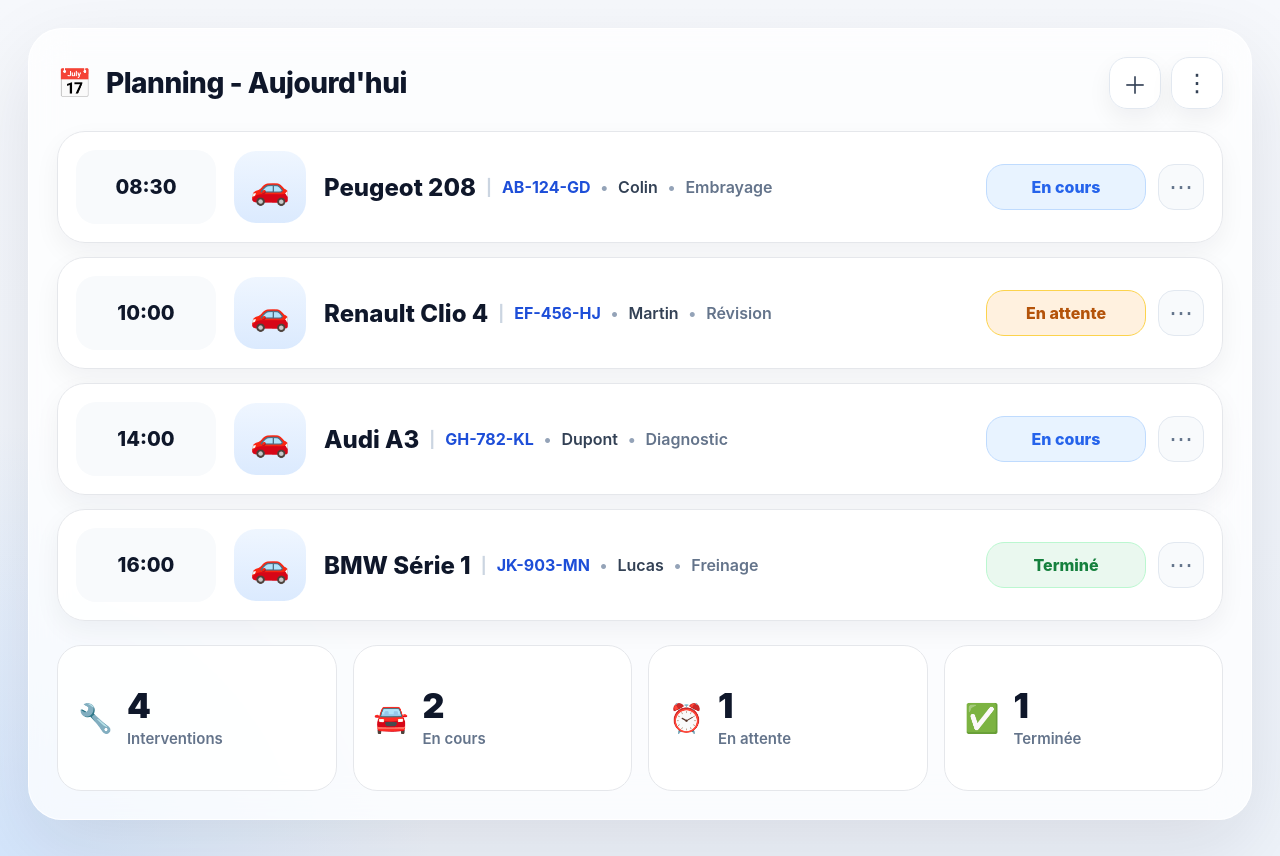
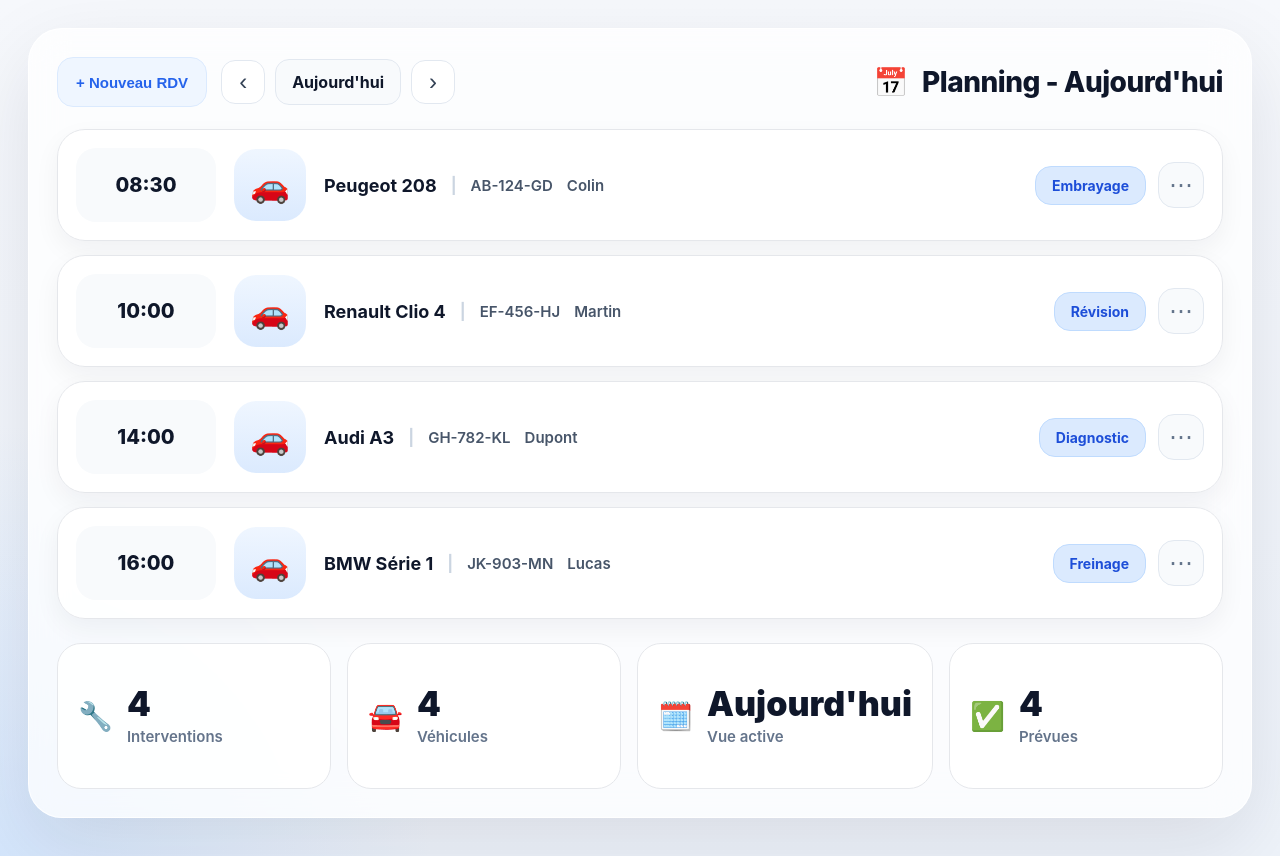
Before and after one commit to amunia2a-lab/planning, a Next.js app: page / in a window 1280 px wide. Built offline with nearby package versions, Linux system fonts and the light colour scheme.

Commit message:
Add files via upload

```diff
--- a/app/page.tsx
+++ b/app/page.tsx
@@ -5,7 +5,6 @@
   plate: string;
   client: string;
   intervention: string;
-  status: "En cours" | "En attente" | "Terminé";
 };
 
 const appointments: Appointment[] = [
@@ -16,7 +15,6 @@
     plate: "AB-124-GD",
     client: "Colin",
     intervention: "Embrayage",
-    status: "En cours",
   },
   {
     id: "2",
@@ -25,7 +23,6 @@
     plate: "EF-456-HJ",
     client: "Martin",
     intervention: "Révision",
-    status: "En attente",
   },
   {
     id: "3",
@@ -34,7 +31,6 @@
     plate: "GH-782-KL",
     client: "Dupont",
     intervention: "Diagnostic",
-    status: "En cours",
   },
   {
     id: "4",
@@ -43,7 +39,6 @@
     plate: "JK-903-MN",
     client: "Lucas",
     intervention: "Freinage",
-    status: "Terminé",
   },
 ];
 
@@ -53,14 +48,19 @@
       <div style={styles.shell}>
         <section style={styles.widget}>
           <div style={styles.topBar}>
+            <div style={styles.leftHeader}>
+              <button style={styles.newButton}>+ Nouveau RDV</button>
+
+              <div style={styles.navGroup}>
+                <button style={styles.navButton}>‹</button>
+                <span style={styles.dayPill}>Aujourd'hui</span>
+                <button style={styles.navButton}>›</button>
+              </div>
+            </div>
+
             <div style={styles.titleRow}>
               <span style={styles.calendarIcon}>📅</span>
-              <h1 style={styles.title}>Planning - Aujourd'hui</h1>
-            </div>
-
-            <div style={styles.topActions}>
-              <button style={styles.iconButton}>＋</button>
-              <button style={styles.iconButton}>⋮</button>
+              <h1 style={styles.title}>Planning - Aujourd&apos;hui</h1>
             </div>
           </div>
 
@@ -74,15 +74,12 @@
                 <div style={styles.inlineInfo}>
                   <span style={styles.model}>{item.model}</span>
                   <span style={styles.separator}>|</span>
-                  <span style={styles.plate}>{item.plate}</span>
-                  <span style={styles.dot}>•</span>
-                  <span style={styles.client}>{item.client}</span>
-                  <span style={styles.dot}>•</span>
-                  <span style={styles.intervention}>{item.intervention}</span>
+                  <span style={styles.metaText}>{item.plate}</span>
+                  <span style={styles.metaText}>{item.client}</span>
                 </div>
 
-                <div style={styles.statusArea}>
-                  <StatusBadge status={item.status} />
+                <div style={styles.actions}>
+                  <span style={styles.interventionBadge}>{item.intervention}</span>
                   <button style={styles.moreButton}>⋯</button>
                 </div>
               </div>
@@ -101,24 +98,24 @@
             <div style={styles.statCard}>
               <div style={styles.statIcon}>🚘</div>
               <div>
-                <div style={styles.statValue}>2</div>
-                <div style={styles.statLabel}>En cours</div>
+                <div style={styles.statValue}>4</div>
+                <div style={styles.statLabel}>Véhicules</div>
               </div>
             </div>
 
             <div style={styles.statCard}>
-              <div style={styles.statIcon}>⏰</div>
+              <div style={styles.statIcon}>🗓️</div>
               <div>
-                <div style={styles.statValue}>1</div>
-                <div style={styles.statLabel}>En attente</div>
+                <div style={styles.statValue}>Aujourd&apos;hui</div>
+                <div style={styles.statLabel}>Vue active</div>
               </div>
             </div>
 
             <div style={styles.statCard}>
               <div style={styles.statIcon}>✅</div>
               <div>
-                <div style={styles.statValue}>1</div>
-                <div style={styles.statLabel}>Terminée</div>
+                <div style={styles.statValue}>4</div>
+                <div style={styles.statLabel}>Prévues</div>
               </div>
             </div>
           </div>
@@ -126,28 +123,6 @@
       </div>
     </main>
   );
-}
-
-function StatusBadge({ status }: { status: Appointment["status"] }) {
-  const stylesMap: Record<Appointment["status"], React.CSSProperties> = {
-    "En cours": {
-      background: "#e8f3ff",
-      color: "#2563eb",
-      border: "1px solid #bfdbfe",
-    },
-    "En attente": {
-      background: "#fff1df",
-      color: "#b45309",
-      border: "1px solid #fcd34d",
-    },
-    "Terminé": {
-      background: "#eaf8ef",
-      color: "#15803d",
-      border: "1px solid #bbf7d0",
-    },
-  };
-
-  return <span style={{ ...styles.badge, ...stylesMap[status] }}>{status}</span>;
 }
 
 const styles: Record<string, React.CSSProperties> = {
@@ -176,8 +151,53 @@
     display: "flex",
     justifyContent: "space-between",
     alignItems: "center",
-    gap: 16,
+    gap: 18,
     marginBottom: 22,
+    flexWrap: "wrap",
+  },
+  leftHeader: {
+    display: "flex",
+    alignItems: "center",
+    gap: 14,
+    flexWrap: "wrap",
+  },
+  newButton: {
+    height: 50,
+    borderRadius: 16,
+    border: "1px solid #dbeafe",
+    background: "#eff6ff",
+    color: "#2563eb",
+    padding: "0 18px",
+    fontWeight: 800,
+    fontSize: 15,
+    cursor: "pointer",
+  },
+  navGroup: {
+    display: "flex",
+    alignItems: "center",
+    gap: 10,
+  },
+  navButton: {
+    width: 44,
+    height: 44,
+    borderRadius: 14,
+    border: "1px solid #e2e8f0",
+    background: "#ffffff",
+    color: "#334155",
+    fontSize: 24,
+    cursor: "pointer",
+  },
+  dayPill: {
+    height: 44,
+    display: "inline-flex",
+    alignItems: "center",
+    padding: "0 16px",
+    borderRadius: 14,
+    background: "#f8fafc",
+    border: "1px solid #e2e8f0",
+    color: "#0f172a",
+    fontWeight: 700,
+    whiteSpace: "nowrap",
   },
   titleRow: {
     display: "flex",
@@ -193,22 +213,6 @@
     fontWeight: 800,
     color: "#0f172a",
     letterSpacing: -0.5,
-  },
-  topActions: {
-    display: "flex",
-    alignItems: "center",
-    gap: 10,
-  },
-  iconButton: {
-    width: 52,
-    height: 52,
-    borderRadius: 18,
-    border: "1px solid #e2e8f0",
-    background: "rgba(255,255,255,0.9)",
-    color: "#334155",
-    fontSize: 24,
-    boxShadow: "0 10px 24px rgba(15, 23, 42, 0.06)",
-    cursor: "pointer",
   },
   rowsWrap: {
     display: "flex",
@@ -252,7 +256,7 @@
   inlineInfo: {
     display: "flex",
     alignItems: "center",
-    gap: 10,
+    gap: 14,
     flex: 1,
     flexWrap: "nowrap",
     overflow: "hidden",
@@ -260,48 +264,33 @@
     minWidth: 0,
   },
   model: {
-    fontWeight: 800,
-    fontSize: 24,
+    fontWeight: 700,
+    fontSize: 18,
     color: "#0f172a",
-  },
-  plate: {
-    fontWeight: 700,
-    color: "#1d4ed8",
-    fontSize: 16,
-  },
-  client: {
-    color: "#334155",
-    fontWeight: 600,
-    fontSize: 16,
-  },
-  intervention: {
-    color: "#64748b",
-    fontWeight: 600,
-    fontSize: 16,
   },
   separator: {
     color: "#cbd5e1",
     fontWeight: 700,
   },
-  dot: {
-    color: "#94a3b8",
-    fontWeight: 700,
+  metaText: {
+    color: "#475569",
+    fontWeight: 600,
+    fontSize: 15,
   },
-  statusArea: {
+  actions: {
     display: "flex",
     alignItems: "center",
     gap: 12,
   },
-  badge: {
-    display: "inline-flex",
-    alignItems: "center",
-    justifyContent: "center",
-    minWidth: 126,
-    padding: "12px 16px",
-    borderRadius: 18,
-    fontSize: 16,
-    fontWeight: 800,
+  interventionBadge: {
+    padding: "10px 16px",
+    borderRadius: 16,
+    background: "#dbeafe",
+    color: "#1d4ed8",
+    fontWeight: 700,
+    fontSize: 14,
     whiteSpace: "nowrap",
+    border: "1px solid #bfdbfe",
   },
   moreButton: {
     width: 46,
```
Also changed, not shown: 1 other file (tests, documents, lock files or other folders).
